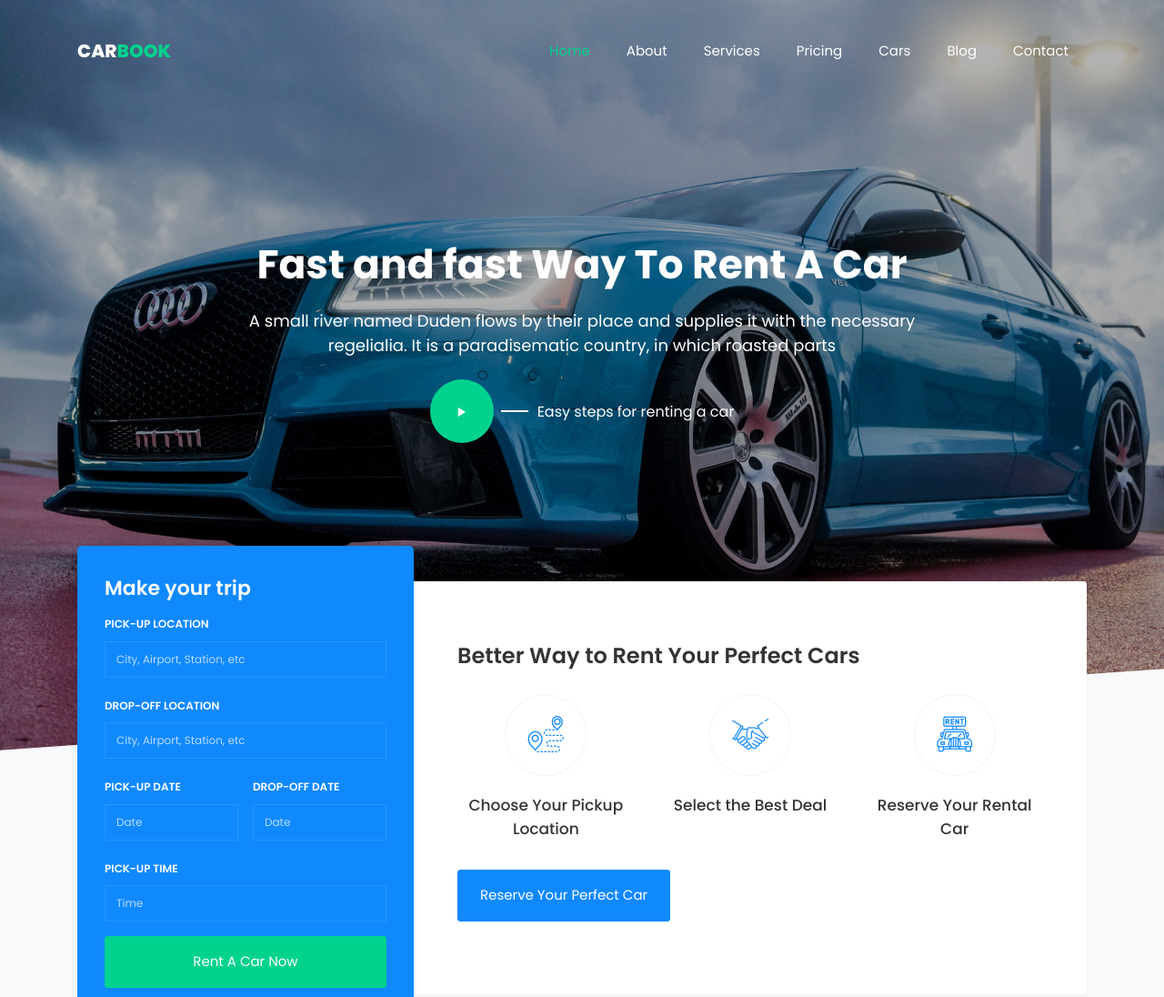
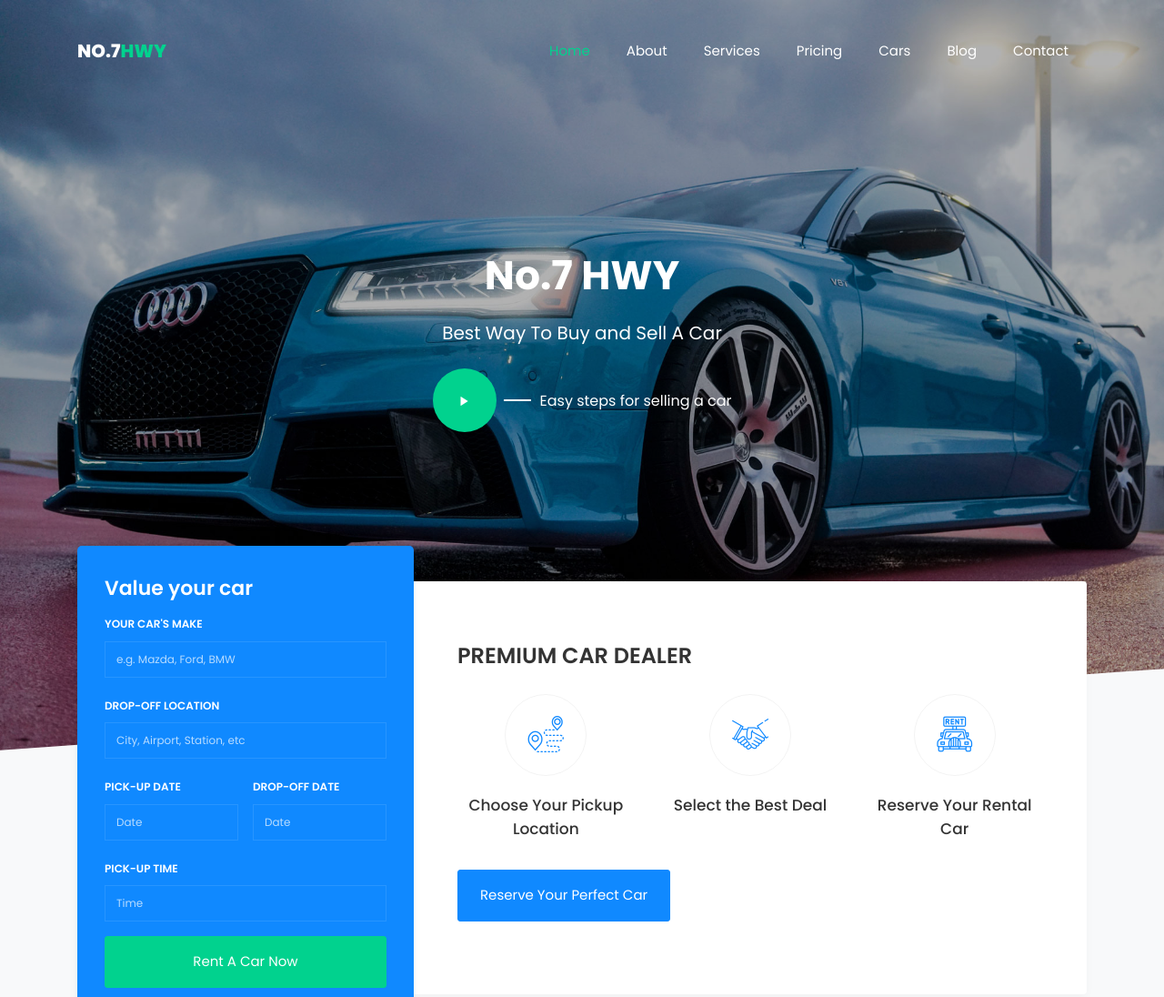
Before and after one commit to jiemin0206/carbook, a plain HTML site: page index.html in a window 1280 px wide. Shown: the top 1096 px of the page at 91% size. Drawn offline with Linux system fonts and the light colour scheme; some packages are replaced by stand-ins of ours; no server answers; files whose address does not match are found by name.

Commit message:
modify text

```diff
--- a/index.html
+++ b/index.html
@@ -30,7 +30,7 @@
 
 	  <nav class="navbar navbar-expand-lg navbar-dark ftco_navbar bg-dark ftco-navbar-light" id="ftco-navbar">
 	    <div class="container">
-	      <a class="navbar-brand" href="index.html">Car<span>Book</span></a>
+	      <a class="navbar-brand" href="index.html">NO.7<span>HWY</span></a>
 	      <button class="navbar-toggler" type="button" data-toggle="collapse" data-target="#ftco-nav" aria-controls="ftco-nav" aria-expanded="false" aria-label="Toggle navigation">
 	        <span class="oi oi-menu"></span> Menu
 	      </button>
@@ -56,14 +56,14 @@
         <div class="row no-gutters slider-text justify-content-start align-items-center justify-content-center">
           <div class="col-lg-8 ftco-animate">
           	<div class="text w-100 text-center mb-md-5 pb-md-5">
-	            <h1 class="mb-4">Fast and fast Way To Rent A Car</h1>
-	            <p style="font-size: 18px;">A small river named Duden flows by their place and supplies it with the necessary regelialia. It is a paradisematic country, in which roasted parts</p>
+	            <h1 class="mb-4">No.7 HWY</h1>
+	            <p style="font-size: 20px;">Best Way To Buy and Sell A Car</p>
 	            <a href="https://vimeo.com/45830194" class="icon-wrap popup-vimeo d-flex align-items-center mt-4 justify-content-center">
 	            	<div class="icon d-flex align-items-center justify-content-center">
 	            		<span class="ion-ios-play"></span>
 	            	</div>
 	            	<div class="heading-title ml-5">
-		            	<span>Easy steps for renting a car</span>
+		            	<span>Easy steps for selling a car</span>
 	            	</div>
 	            </a>
             </div>
@@ -79,10 +79,10 @@
     				<div class="row no-gutters">
 	  					<div class="col-md-4 d-flex align-items-center">
 	  						<form action="#" class="request-form ftco-animate bg-primary">
-		          		<h2>Make your trip</h2>
+		          		<h2>Value your car</h2>
 			    				<div class="form-group">
-			    					<label for="" class="label">Pick-up location</label>
-			    					<input type="text" class="form-control" placeholder="City, Airport, Station, etc">
+			    					<label for="" class="label">Your car's make</label>
+			    					<input type="text" class="form-control" placeholder="e.g. Mazda, Ford, BMW">
 			    				</div>
 			    				<div class="form-group">
 			    					<label for="" class="label">Drop-off location</label>
@@ -109,7 +109,7 @@
 	  					</div>
 	  					<div class="col-md-8 d-flex align-items-center">
 	  						<div class="services-wrap rounded-right w-100">
-	  							<h3 class="heading-section mb-4">Better Way to Rent Your Perfect Cars</h3>
+	  							<h3 class="heading-section mb-4">PREMIUM CAR DEALER</h3>
 	  							<div class="row d-flex mb-4">
 					          <div class="col-md-4 d-flex align-self-stretch ftco-animate">
 					            <div class="services w-100 text-center">
```
